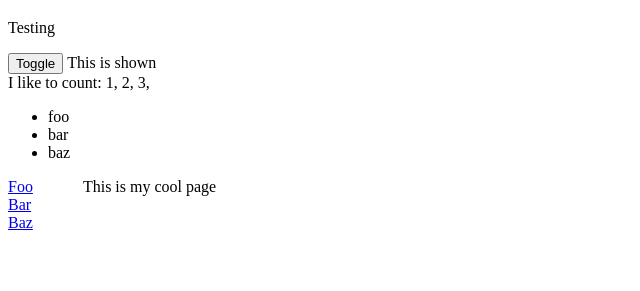
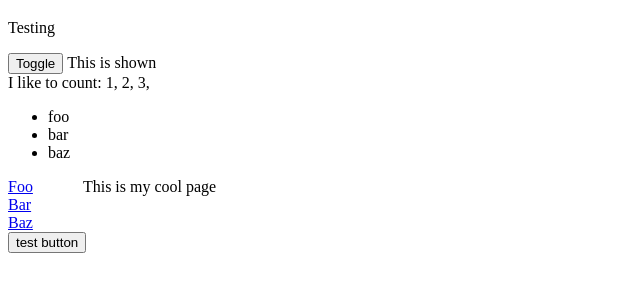
Before and after one commit to ClaireNeveu/scrimshaw, a website built with Parcel: page demo/index.html in a window 1280 px wide. Shown: the part 61-352 px from the top of the page, without its empty margins (0-640 px from the left). Built offline with nearby package versions, Linux system fonts and the light colour scheme.

Commit message:
Get s-use in there

```diff
--- a/demo/index.html
+++ b/demo/index.html
@@ -51,10 +51,11 @@
          <a href="/baz">Baz</a>
       </s-slot>
       <s-slot name="mainContent">This is my cool page</s-slot>
-   </s-template>
+   </s-use-template>
+
+   <s-use value="vars.testValue2"></s-use>
 
    <!--
-      <s-use value="vars.testValue"></s-use>
       <s-subscribe value="vars.observableValue">some stuff in here</s-subscribe>
 
       <s-if id="if-1" condition="true">
--- a/src/index.ts
+++ b/src/index.ts
@@ -146,6 +146,33 @@ class ScrimshawLet extends HTMLElement {
    }
 }
 
+class ScrimshawUse extends HTMLElement {
+   static observedAttributes = ['value', 'clone'];
+   value: any
+
+   constructor() {
+      super();
+   }
+   connectedCallback() {
+      console.log('mounted s-use')
+   }
+
+   attributeChangedCallback(name, oldValue, newValue) {
+      switch (name) {
+         case 'value': {
+            this.value = eval(newValue);
+            console.log('using', name, newValue, this.value)
+            if (Array.isArray(this.value)) {
+               this.replaceChildren(...this.value)
+            } else {
+               this.replaceChildren(this.value)
+            }
+            break;
+         }
+      }
+   }
+}
+
 class ScrimshawTemplate extends HTMLElement {
    static observedAttributes = ['name'];
    name: string
@@ -164,7 +191,6 @@ class ScrimshawTemplate extends HTMLElement {
    }
 
    run(values: { [key: string]: Node }): Array<Node> {
-      console.log('running', values)
       const base = Array.from(this.childNodes).map(n => {
          const template = n.cloneNode(true);
          if (template.nodeName === 'S-SLOT') {
@@ -195,7 +221,6 @@ class ScrimshawUseTemplate extends HTMLElement {
    attributeChangedCallback(name, oldValue, newValue) {
       if (this.original === undefined) {
          this.original = document.createDocumentFragment();
-         console.log('this.innerHTML', this.innerHTML)
          this.childNodes.forEach(n => this.original.appendChild(n.cloneNode(true)))
       }
       if (name === 'name') {
@@ -228,5 +253,6 @@ customElements.define("s-for", ScrimshawFor);
 customElements.define("s-item", ScrimshawItem);
 customElements.define("s-slot", ScrimshawSlot);
 customElements.define("s-let", ScrimshawLet);
+customElements.define("s-use", ScrimshawUse);
 customElements.define("s-template", ScrimshawTemplate);
 customElements.define("s-use-template", ScrimshawUseTemplate);
```
